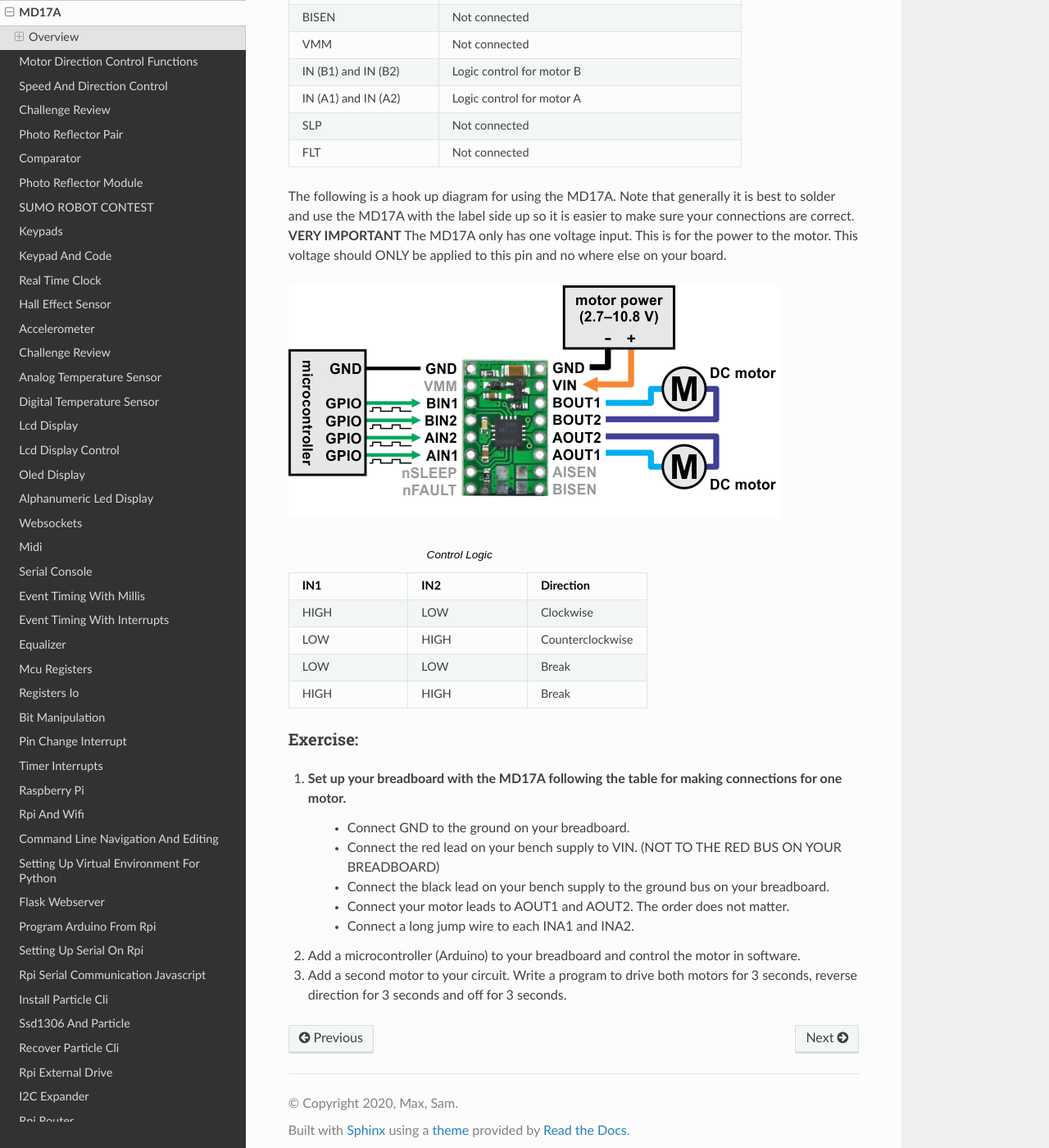
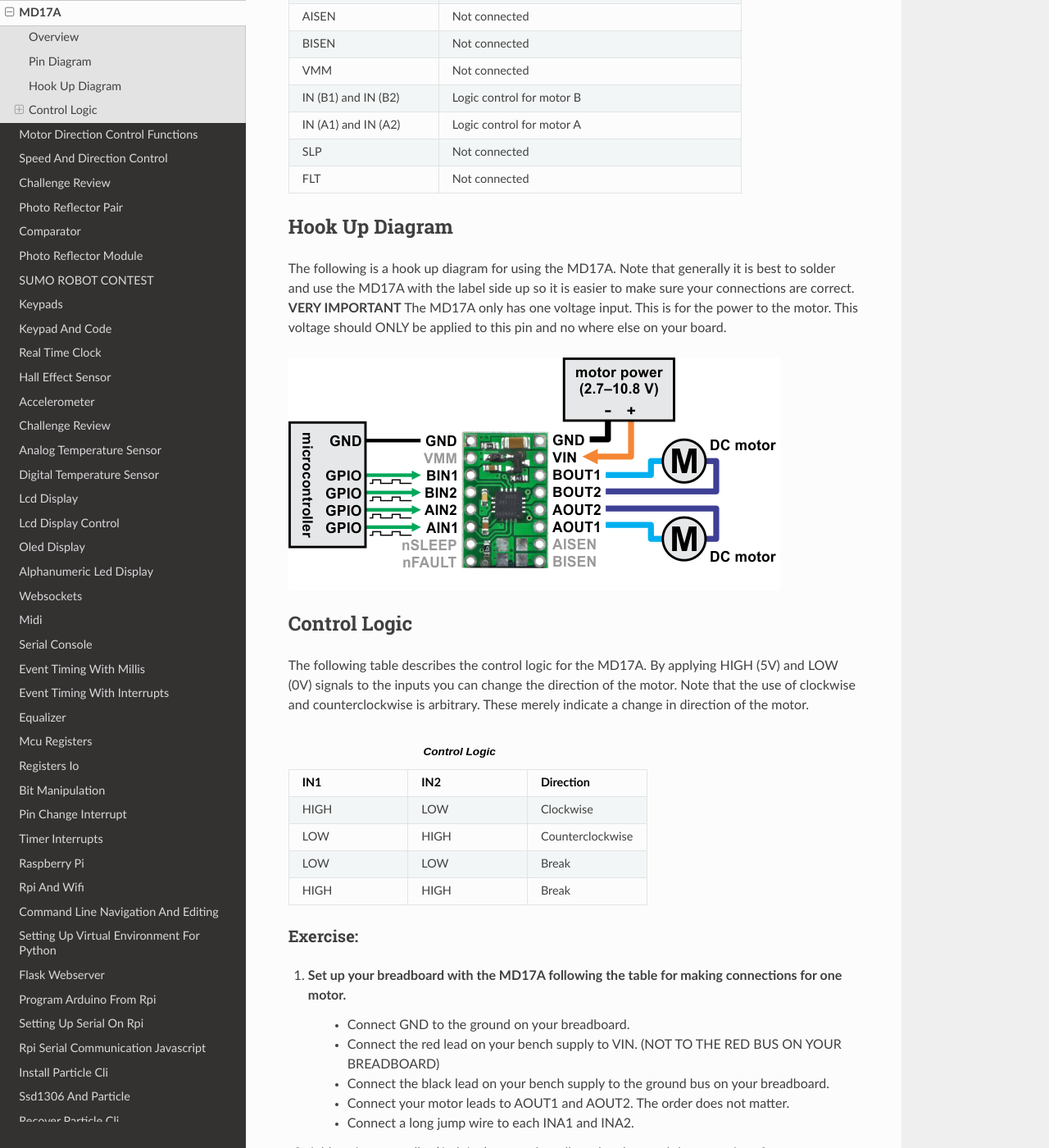
Before and after one commit to maxtkc/mvths-wiki, a Sphinx documentation site: the page built from docs/060b-MD17A.rst, in a window 1280 px wide and 1400 px high, scrolled down 1072 px. Shown: the whole window at 82% size. Built offline with Sphinx 7.4.7 and the Read the Docs theme 2.0.0, drawn with Linux system fonts in a browser that asks for light colours; pages that are not in the unit, such as notebooks, are missing from menus; some of the changed text lies outside the part shown.

Commit message:
Update 060b-MD17A.rst

```diff
--- a/docs/060b-MD17A.rst
+++ b/docs/060b-MD17A.rst
@@ -15,13 +15,15 @@
 - Reverse-voltage protection circuit
 - Current limiting can be enabled by adding sense resistors (not included)
 
-The following is an image of the labeled side of the module and a table listed the functions of each pin.
-
 .. figure:: images/image28.png
    :alt:
 
+Pin Diagram
+------------
+The following table lists the functions of each pin as shown in the image above.
+
 +-------------------------+------------------------------------------------------+
-| Pin Name                | Pin Function                                         |
+| **Pin Name**            | **Pin Function**                                     |
 +-------------------------+------------------------------------------------------+
 | GND                     | Connect to ground on your breadboard                 |
 +-------------------------+------------------------------------------------------+
@@ -46,12 +48,17 @@
 | FLT                     | Not connected                                        |
 +-------------------------+------------------------------------------------------+
 
+Hook Up Diagram
+----------------
 The following is a hook up diagram for using the MD17A. Note that generally it is best to solder and use the MD17A with the label side up so it is easier to make sure your connections are correct. **VERY IMPORTANT** The MD17A only has one voltage input. This is for the power to the motor. This voltage should ONLY be applied to this pin and no where else on your board.
 
 .. image:: images/MD17a.png
 
+Control Logic
+--------------
+The following table describes the control logic for the MD17A. By applying HIGH (5V) and LOW (0V) signals to the inputs you can change the direction of the motor. Note that the use of clockwise and counterclockwise is arbitrary. These merely indicate a change in direction of the motor.
 
-.. list-table:: Control Logic
+.. list-table:: **Control Logic**
    :widths: 25 25 25
    :header-rows: 1
 
```
